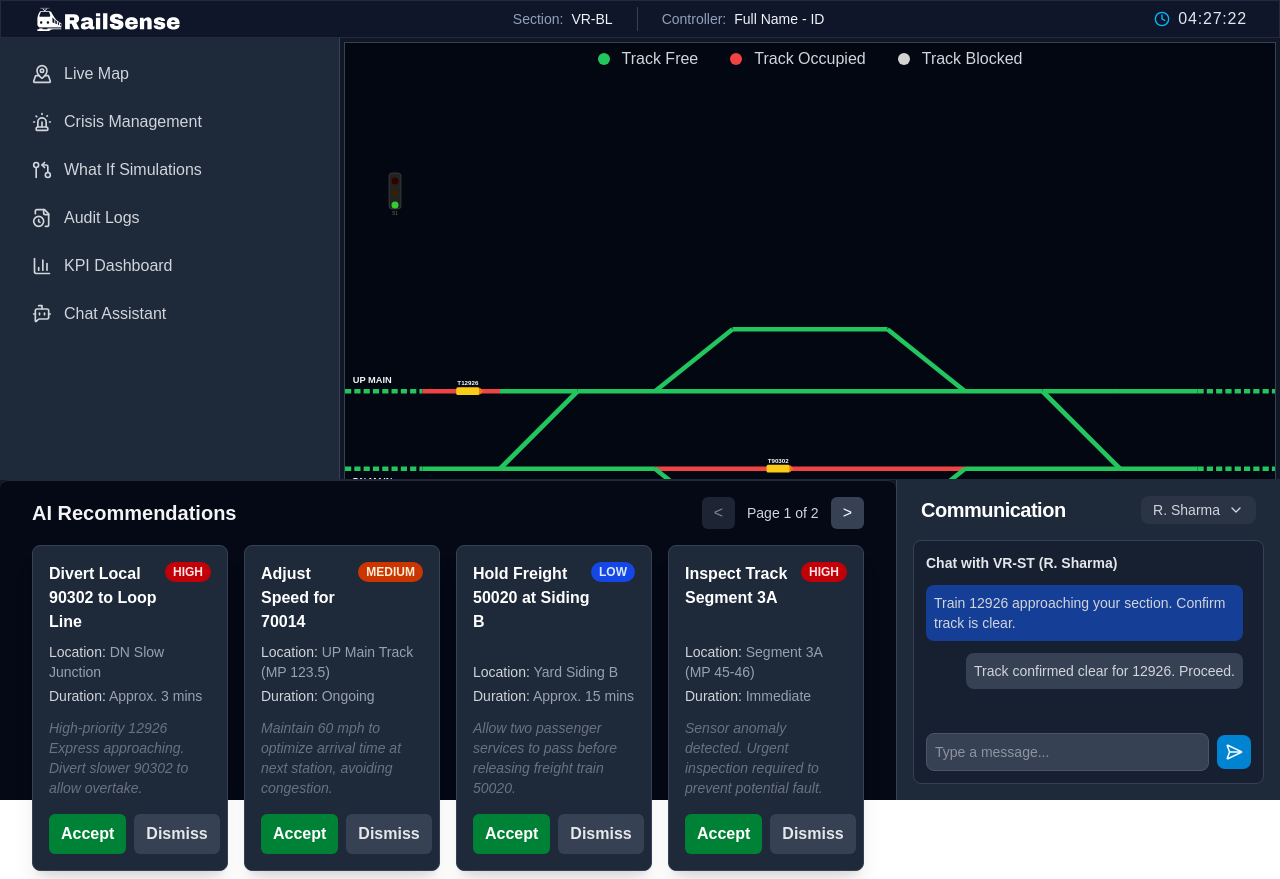
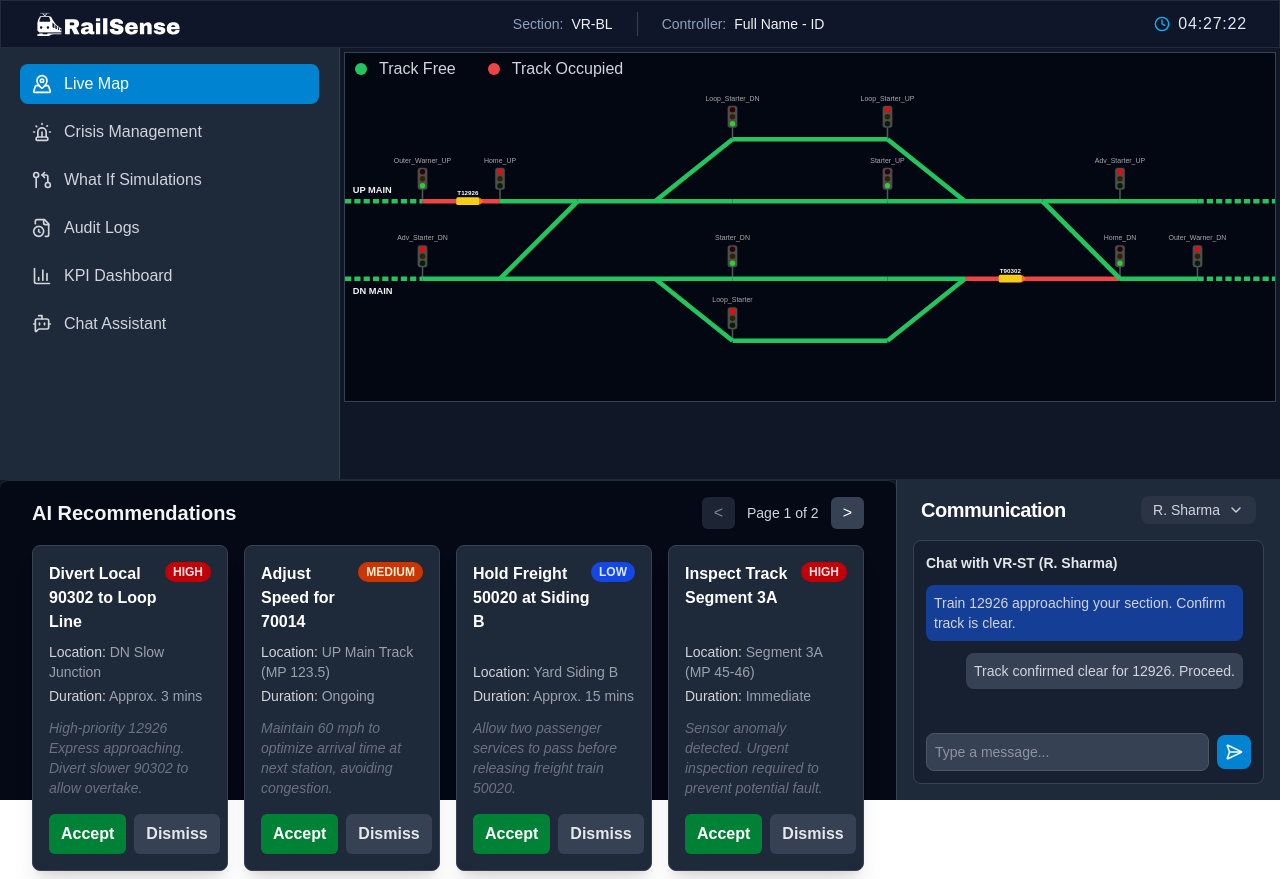
Before and after one commit to AbhayPadgaonkar/railsahayak, a Next.js app: page / in a window 1280 px wide. Built offline with nearby package versions, Linux system fonts and the light colour scheme.

Commit message:
Succesfully added all required signals at track joins as per class b station layout, signals are hardcoded and statatic and will be further live after backend integration

```diff
--- a/src/components/sidebar.tsx
+++ b/src/components/sidebar.tsx
@@ -1,5 +1,8 @@
+'use client';
+
 import React from 'react';
 import Link from 'next/link';
+import { usePathname } from 'next/navigation';
 import { Siren, GitPullRequestArrow, FileClock } from 'lucide-react';
 import { BotMessageSquare } from 'lucide-react';
 import { ChartColumn } from 'lucide-react';
@@ -7,19 +10,20 @@ import { MapPinned } from 'lucide-react';
 // import CommunicationGateway  from './communication';
 
 export default function Sidebar() {
+  const pathname = usePathname(); // ✅ get current route
+
   return (
-    // Main container: Dark theme, fixed width, full height, and subtle right border for separation.
     <aside className="bg-gray-800 text-gray-300 w-85 h-full pt-4 flex flex-col flex-shrink-0 border-r border-gray-700">
 
-
       {/* Navigation Links */}
-      <nav className='pl-5'>
-        {/* Using space-y-2 for consistent vertical spacing between links */}
+      <nav className='pl-5 pr-5'>
         <ul className="space-y-2">
-                <li>
+          <li>
             <Link
-              href="/#"
-              className="flex items-center gap-3 py-2 px-3 rounded-lg transition-colors duration-200 hover:bg-sky-600 hover:text-white"
+              href="/"
+              className={`flex items-center gap-3 py-2 px-3 rounded-lg transition-colors duration-200 ${
+                pathname === '/' ? 'bg-sky-600 text-white' : 'hover:bg-sky-600 hover:text-white'
+              }`}
             >
               <MapPinned className='w-5 h-5' />
               <span>Live Map</span>
@@ -28,7 +32,9 @@ export default function Sidebar() {
           <li>
             <Link
               href="/crisismanagement"
-              className="flex items-center gap-3 py-2 px-3 rounded-lg transition-colors duration-200 hover:bg-sky-600 hover:text-white"
+              className={`flex items-center gap-3 py-2 px-3 rounded-lg transition-colors duration-200 ${
+                pathname === '/crisismanagement' ? 'bg-sky-600 text-white' : 'hover:bg-sky-600 hover:text-white'
+              }`}
             >
               <Siren className='w-5 h-5' />
               <span>Crisis Management</span>
@@ -37,7 +43,9 @@ export default function Sidebar() {
           <li>
             <Link
               href="/whatifsimulations"
-              className="flex items-center gap-3 py-2 px-3 rounded-lg transition-colors duration-200 hover:bg-sky-600 hover:text-white"
+              className={`flex items-center gap-3 py-2 px-3 rounded-lg transition-colors duration-200 ${
+                pathname === '/whatifsimulations' ? 'bg-sky-600 text-white' : 'hover:bg-sky-600 hover:text-white'
+              }`}
             >
               <GitPullRequestArrow className='w-5 h-5' />
               <span>What If Simulations</span>
@@ -46,7 +54,9 @@ export default function Sidebar() {
           <li>
             <Link
               href="/auditlogs"
-              className="flex items-center gap-3 py-2 px-3 rounded-lg transition-colors duration-200 hover:bg-sky-600 hover:text-white"
+              className={`flex items-center gap-3 py-2 px-3 rounded-lg transition-colors duration-200 ${
+                pathname === '/auditlogs' ? 'bg-sky-600 text-white' : 'hover:bg-sky-600 hover:text-white'
+              }`}
             >
               <FileClock className='w-5 h-5' />
               <span>Audit Logs</span>
@@ -55,7 +65,9 @@ export default function Sidebar() {
            <li>
             <Link
               href="/kpiboard"
-              className="flex items-center gap-3 py-2 px-3 rounded-lg transition-colors duration-200 hover:bg-sky-600 hover:text-white"
+              className={`flex items-center gap-3 py-2 px-3 rounded-lg transition-colors duration-200 ${
+                pathname === '/kpiboard' ? 'bg-sky-600 text-white' : 'hover:bg-sky-600 hover:text-white'
+              }`}
             >
               <ChartColumn  className='w-5 h-5' />
               <span>KPI Dashboard</span>
@@ -63,8 +75,10 @@ export default function Sidebar() {
           </li>
           <li>
             <Link
-              href=""
-              className="flex items-center gap-3 py-2 px-3 rounded-lg transition-colors duration-200 hover:bg-sky-600 hover:text-white"
+              href="/chatassistant"
+              className={`flex items-center gap-3 py-2 px-3 rounded-lg transition-colors duration-200 ${
+                pathname === '/chatassistant' ? 'bg-sky-600 text-white' : 'hover:bg-sky-600 hover:text-white'
+              }`}
             >
               <BotMessageSquare className='w-5 h-5'  />
               <span>Chat Assistant</span>
@@ -74,7 +88,6 @@ export default function Sidebar() {
         </ul>
       </nav>
 
-      {/* This div pushes content to the bottom of the sidebar, useful for a user profile or logout button */}
       <div className="mt-auto">
         {/* You can add a user profile component here */}
       </div>
--- a/src/components/stationyardlayout.tsx
+++ b/src/components/stationyardlayout.tsx
@@ -21,16 +21,42 @@ interface TrackSegment {
   isBlock?: boolean;
 }
 
-interface Signal{
+interface Signal {
   id: string;
-  d: string;
+  connectedTo: string[]; // tracks it's linked to
   state: 'red' | 'green' | 'yellow';
-  connectedTo: string[];
 }
 
+// Extracts x,y coordinates from an SVG path string
+const getPathEndPoints = (d: string) => {
+  const matchStart = d.match(/M\s*([\d.]+)\s*([\d.]+)/);
+  const matchEnd = d.match(/L\s*([\d.]+)\s*([\d.]+)/g);
+  if (!matchStart || !matchEnd) return null;
+
+  const [x1, y1] = matchStart.slice(1).map(Number);
+  const [x2, y2] = matchEnd[matchEnd.length - 1]
+    .match(/([\d.]+)\s*([\d.]+)/)!
+    .slice(1)
+    .map(Number);
+
+  return { start: { x: x1, y: y1 }, end: { x: x2, y: y2 } };
+};
+
 const SIGNAL_CONFIG: Signal[] = [
-  // Signals can be defined here if needed in future
-  { id: 'signal_1', d: 'M 50 140 L 50 120', state: 'green', connectedTo: ['upMain_1'] },
+
+  { id: 'Outer_Warner_UP', state: 'green', connectedTo: ['upMain_1', 'upMain_2'] },
+  { id: 'Home_UP', state: 'red', connectedTo: ['upMain_2', 'upMain_3'] },
+  { id: 'Loop_Starter_DN', state: 'green', connectedTo: ['upTurnout_1_Diverge','commonLoop'] },
+  { id: 'Loop_Starter_UP', state: 'red', connectedTo: ['commonLoop', 'upTurnout_2_Diverge'] },
+  { id: 'Starter_UP', state: 'green', connectedTo: ['stopMainUP','upMain_5'] },
+  { id: 'Adv_Starter_UP', state: 'red', connectedTo: ['upMain_6', 'upMain_7'] },
+
+  { id: 'Outer_Warner_DN', state: 'red', connectedTo: ['dnMain_2', 'dnMain_1'] },
+  { id: 'Home_DN', state: 'green', connectedTo: ['dnMain_Turnout1_Straight','dnMain_2'] },
+  { id: 'Loop_Starter', state: 'red', connectedTo: ['dnTurnout_1_Diverge', 'sideLoop'] },
+  { id: 'Starter_DN', state: 'green', connectedTo: ['dnMain_4', 'stopMainDN'] },
+  { id: 'Adv_Starter_DN', state: 'red', connectedTo: ['dnMain_6', 'dnMain_5'] },
+
 ];
 
 const LAYOUT_CONFIG: TrackSegment[] = [
@@ -38,14 +64,18 @@ const LAYOUT_CONFIG: TrackSegment[] = [
   { id: 'upMain_1', d: 'M 0 150 L 100 150', connectedTo: ['upMain_2'] , isBlock: true},
   { id: 'upMain_2', d: 'M 100 150 L 200 150', connectedTo: ['upMain_3'] },
   { id: 'upMain_3', d: 'M 200 150 L 300 150', connectedTo: ['upMain_Turnout1_Straight'] },
-  { id: 'upMain_4', d: 'M 400 150 L 800 150', connectedTo: ['upMain_Turnout2_Straight'] },
-  { id: 'upMain_5', d: 'M 900 150 L 1000 150', connectedTo: ['upMain_6'] },
-  { id: 'upMain_6', d: 'M 1000 150 L 1100 150', connectedTo: ['upMain_7'] },
-  { id: 'upMain_7', d: 'M 1100 150 L 1200 150', connectedTo: [''], isBlock: true },
+  { id: 'upMain_4', d: 'M 400 150 L 500 150', connectedTo: ['stopMainUP'] },
+  { id: 'stopMainUP', d: 'M 500 150 L 700 150', connectedTo: ['upMain5'] },
+  { id: 'upMain_5', d: 'M 700 150 L 800 150', connectedTo: ['upMain_Turnout2_Straight'] },
+  { id: 'upMain_6', d: 'M 900 150 L 1000 150', connectedTo: ['upMain_7'] },
+  { id: 'upMain_7', d: 'M 1000 150 L 1100 150', connectedTo: ['upMain_8'] },
+  { id: 'upMain_8', d: 'M 1100 150 L 1200 150', connectedTo: [''], isBlock: true },
   // DN Main Line
-  { id: 'dnMain_5', d: 'M 0 250 L 100 250', connectedTo: ['dnMain_4'], isBlock: true },
-  { id: 'dnMain_4', d: 'M 100 250 L 200 250', connectedTo: ['dnMain_3'] },
-  { id: 'dnMain_3', d: 'M 400 250 L 800 250', connectedTo: ['dnMain_Turnout2_Straight'] },
+  { id: 'dnMain_6', d: 'M 0 250 L 100 250', connectedTo: ['dnMain_5'], isBlock: true },
+  { id: 'dnMain_5', d: 'M 100 250 L 200 250', connectedTo: ['dnMain_Turnout2_Straight'] },
+  { id: 'dnMain_4', d: 'M 400 250 L 500 250', connectedTo: ['stopMainDN'] },
+  { id: 'stopMainDN', d: 'M 500 250 L 700 250', connectedTo: ['dnMain_3'] },
+  { id: 'dnMain_3', d: 'M 700 250 L 800 250', connectedTo: ['dnMain_Turnout1_Straight'] },
   { id: 'dnMain_2', d: 'M 1000 250 L 1100 250', connectedTo: ['dnMain_Turnout1_Straight','up_down_2_Diverge'] },
   { id: 'dnMain_1', d: 'M 1100 250 L 1200 250', connectedTo: ['dnMain_2'], isBlock: true },
   // Loops
@@ -54,7 +84,7 @@ const LAYOUT_CONFIG: TrackSegment[] = [
   // Turnouts
   { id: 'upMain_Turnout1_Straight', d: 'M 300 150 L 400 150', connectedTo: ['up_down_1_Diverge', 'upTurnout_1_Diverge','upMain_4'] },
   { id: 'upTurnout_1_Diverge', d: 'M 400 150 L 500 70', connectedTo: ['commonLoop','upMain_Turnout1_Straight'] },
-  { id: 'upMain_Turnout2_Straight', d: 'M 800 150 L 900 150', connectedTo: ['upTurnout_2_Diverge','up_down_2_Diverge','upMain_5'] },
+  { id: 'upMain_Turnout2_Straight', d: 'M 800 150 L 900 150', connectedTo: ['upTurnout_2_Diverge','up_down_2_Diverge','upMain_6'] },
   { id: 'upTurnout_2_Diverge', d: 'M 700 70 L 800 150', connectedTo: ['commonLoop', 'upMain_Turnout2_Straight'] },
   { id: 'dnMain_Turnout2_Straight', d: 'M 200 250 L 400 250', connectedTo: ['dnMain_4'] },
   { id: 'dnTurnout_1_Diverge', d: 'M 400 250 L 500 330', connectedTo: ['dnMain_1', 'sideLoop'] },
@@ -148,7 +178,7 @@ const StationYardLayout = () => {
     <div className=" pt-1   border bg-gray-950  border-gray-700 w-full mx-auto">
 
 
-      <div className="flex justify-center items-center gap-8 mb-1">
+      <div className="flex justify-start pl-2.5 items-start gap-8 mb-1">
         <div className="flex items-center gap-3">
           <div className="w-3 h-3 rounded-full" style={{ backgroundColor: colorMap.free }} />
           <span className=" text-gray-300">Track Free</span>
@@ -157,62 +187,88 @@ const StationYardLayout = () => {
           <div className="w-3 h-3 rounded-full" style={{ backgroundColor: colorMap.occupied }} />
           <span className=" text-gray-300">Track Occupied</span>
         </div>
-        <div className="flex items-center gap-3">
-          <div className="w-3 h-3 rounded-full" style={{ backgroundColor: colorMap.blocked }} />
-          <span className=" text-gray-300">Track Blocked</span>
-        </div>
       </div>
 
-      <svg width="200" height="200" >
+
+
+
+      <svg viewBox="0 0 1200 408" className="w-full h-full rounded-md">
         {SIGNAL_CONFIG.map((signal) => {
-    const { id, state } = signal;
-    const x = 50;
-    const y = 120;
+  const [t1, t2] = signal.connectedTo.map(id => LAYOUT_CONFIG.find(t => t.id === id));
+  if (!t1 || !t2) return null;
+
+  const p1 = getPathEndPoints(t1.d);
+  const p2 = getPathEndPoints(t2.d);
+  if (!p1 || !p2) return null;
+
+  // Find the join (end of first track)
+  const joinX = p1.end.x;
+  const joinY = p1.end.y;
+
+  const poleHeight = 40; // total signal height
+  const bodyHeight = 28; // box size
+
   return (
-      <g key={id} transform={`translate(${x}, ${y})`}>
-        {/* Outer signal body */}
-        <rect x={-6} y={-22} width={12} height={36} rx={3} fill="#222" stroke="#555" strokeWidth="0.5" />
+    <g key={signal.id} transform={`translate(${joinX}, ${joinY - poleHeight})`}>
+      {/* Rod — bottom touches track */}
+      <line
+        x1={0}
+        y1={poleHeight - bodyHeight}
+        x2={0}
+        y2={poleHeight}
+        stroke="#555"
+        strokeWidth="2"
+      />
 
-        {/* Red light */}
+      {/* Signal box (above rod) */}
+      <rect
+        x={-6}
+        y={poleHeight - bodyHeight - 15}
+        width={12}
+        height={bodyHeight}
+        rx={3}
+        fill="#4d4d4d"
+        stroke="#555"
+        strokeWidth="0.5"
+      />
+
+      {/* Red */}
       <circle
         cx={0}
-          cy={-14}
+        cy={poleHeight - bodyHeight - 10}
         r={3.5}
-          fill={state === 'red' ? 'red' : '#330000'}
+        fill={signal.state === 'red' ? 'red' : '#330000'}
       />
-        {/* Yellow light */}
+      {/* Yellow */}
       <circle
         cx={0}
-          cy={-2}
+        cy={poleHeight - bodyHeight - 1}
         r={3.5}
-          fill={state === 'yellow' ? 'yellow' : '#332200'}
+        fill={signal.state === 'yellow' ? 'yellow' : '#332200'}
       />
-        {/* Green light */}
+      {/* Green */}
       <circle
         cx={0}
-          cy={10}
+        cy={poleHeight - bodyHeight + 8}
         r={3.5}
-          fill={state === 'green' ? 'limegreen' : '#002200'}
+        fill={signal.state === 'green' ? 'limegreen' : '#002200'}
       />
 
-        {/* Label (optional) */}
+      {/* Label */}
       <text
         x={0}
-          y={20}
+        y={poleHeight - 50}
         textAnchor="middle"
-          fontSize="5"
-          fill="#666"
+        fontSize="9"
+        fill="#aaa"
         fontFamily="sans-serif"
       >
-          {id.replace('signal_', 'S')}
+        {signal.id}
       </text>
     </g>
   );
 })}
-</svg>
 
-
-      <svg viewBox="0 0 1200 408" className="w-full h-full rounded-md">
         <g>
           {/* Layer 1: Base Tracks (with unique IDs for animation) */}
           {LAYOUT_CONFIG.map(segment => (
```
Also changed, not shown: src/components/navbar.tsx (+7 -5 lines). Lines whose indentation alone changed are shown as unchanged.
